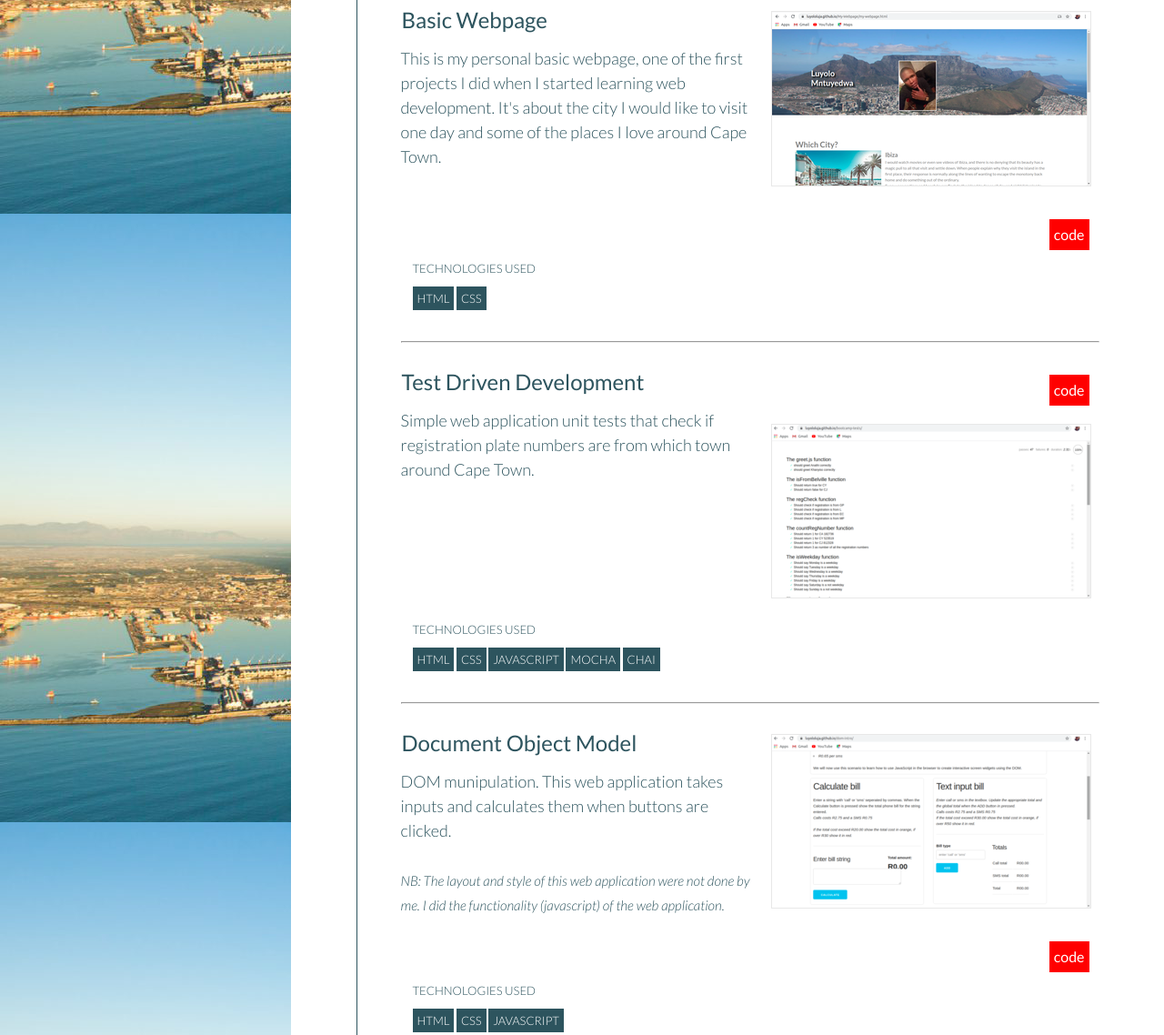
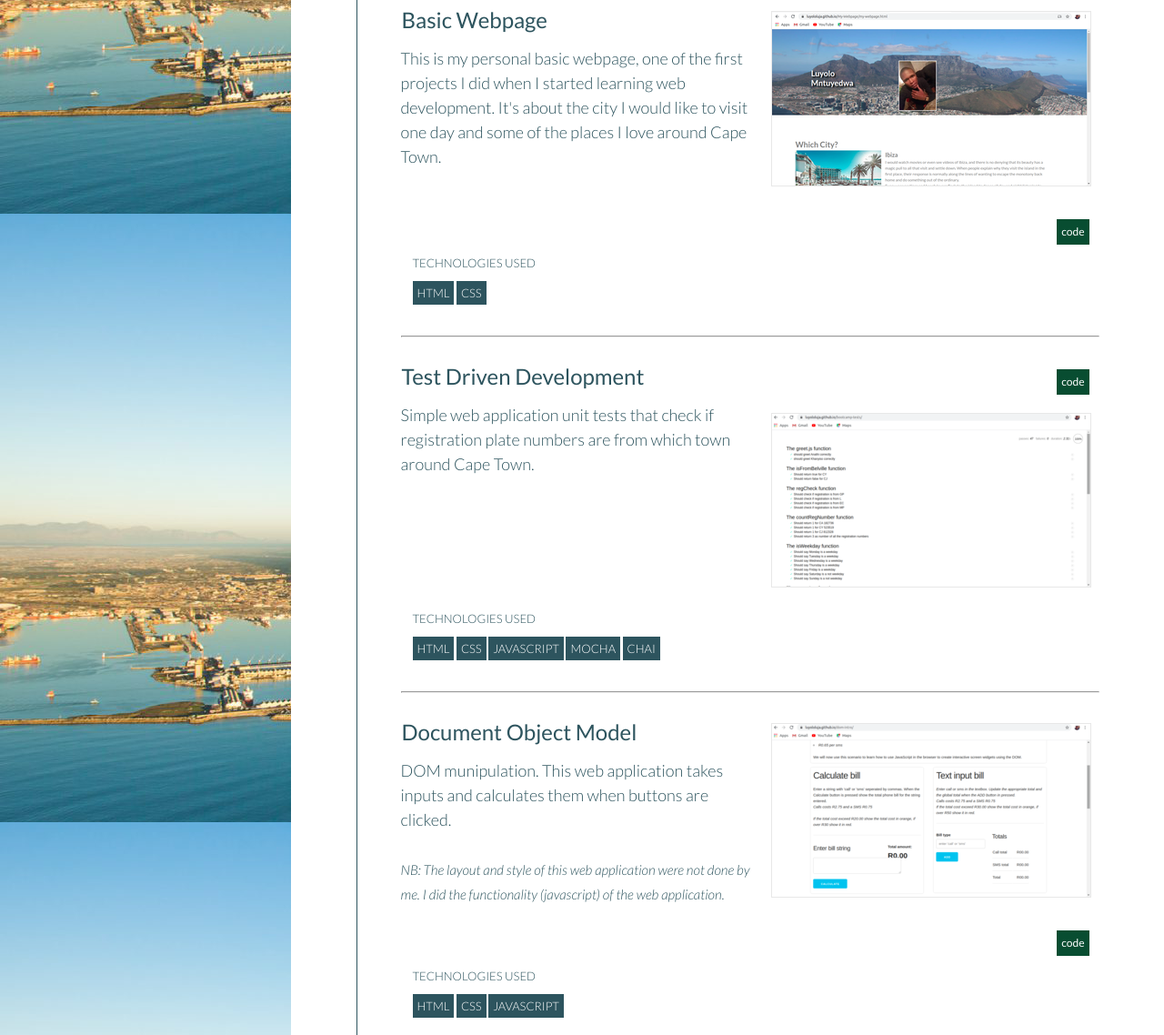
Before and after one commit to LuyoloLuja/my-portfolio, a plain HTML site: page index.html in a window 1280 px wide. Shown: the part 1772-2910 px from the top of the page at 91% size. Drawn offline with Linux system fonts and the light colour scheme.

Commit message:
changed background color for my links

```diff
--- a/css/stylesheet.css
+++ b/css/stylesheet.css
@@ -171,17 +171,18 @@ h1, h2, h3, h4 {
     color: #2d545e;
 }
 .projects .code {
+  font-size: 12px;
     color: #fff;
-    background-color: red;
+    background-color: #084D31;
     margin: 10px;
     padding: 5px;
     text-transform: lowercase;
     float: right;
 }
 .projects .code:hover {
-    color: red;
+    color: #084D31;
     background-color: #fff;
-    border: 1px solid red;
+    border: 1px solid #084D31;
     opacity: unset;
 }
 .projects .projects-content {
```
